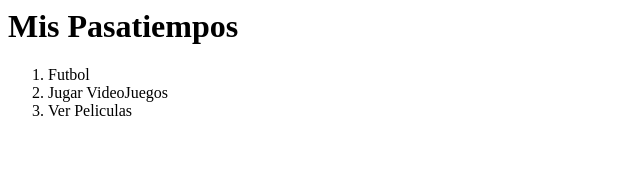
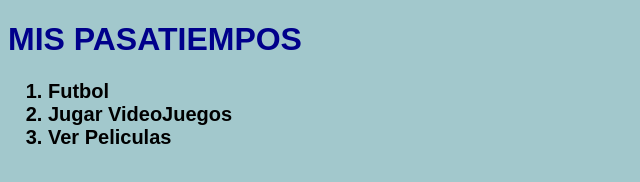
Before and after one commit to ChiquiLirux/html-MI-CV, a plain HTML site: page hobbies.html in a window 1280 px wide. Shown: the whole page, without its empty margins (0-640 px from the left). Drawn offline with Linux system fonts and the light colour scheme.

Commit message:
Update hobbies.html

```diff
--- a/hobbies.html
+++ b/hobbies.html
@@ -1,6 +1,35 @@
-<h1>Mis Pasatiempos</h1>
+<!DOCTYPE html>
+<html lang="en">
+<head>
+    <meta charset="UTF-8">
+    <meta name="viewport" content="width=device-width, initial-scale=1.0">
+    <title>Document</title>
+</head>
+<style>
+    html{
+        background-color: #A2C8CC;
+    }
+
+    h1{
+        color: darkblue;
+        text-transform: uppercase;
+    }
+
+    ol{
+        font-weight: 700;
+        font-size: 20px;
+    }
+
+    *{
+        font-family:'Josefin Sans', sans-serif;
+    }
+</style>
+<body>
+    <h1>Mis Pasatiempos</h1>
 <ol>
     <li>Futbol</li>
     <li>Jugar VideoJuegos</li>
     <li>Ver Peliculas</li>
 </ol>
+</body>
+</html>
```
